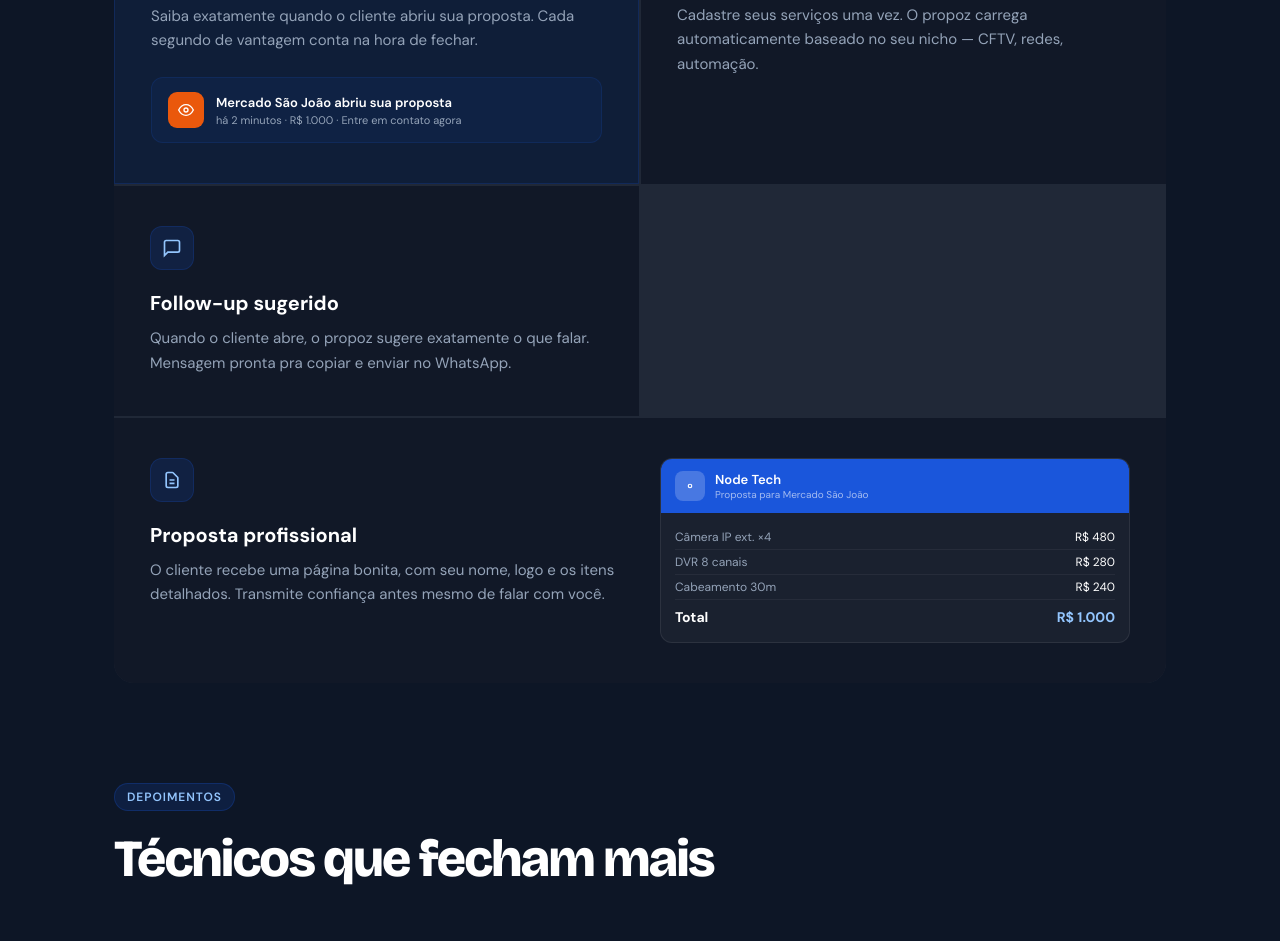
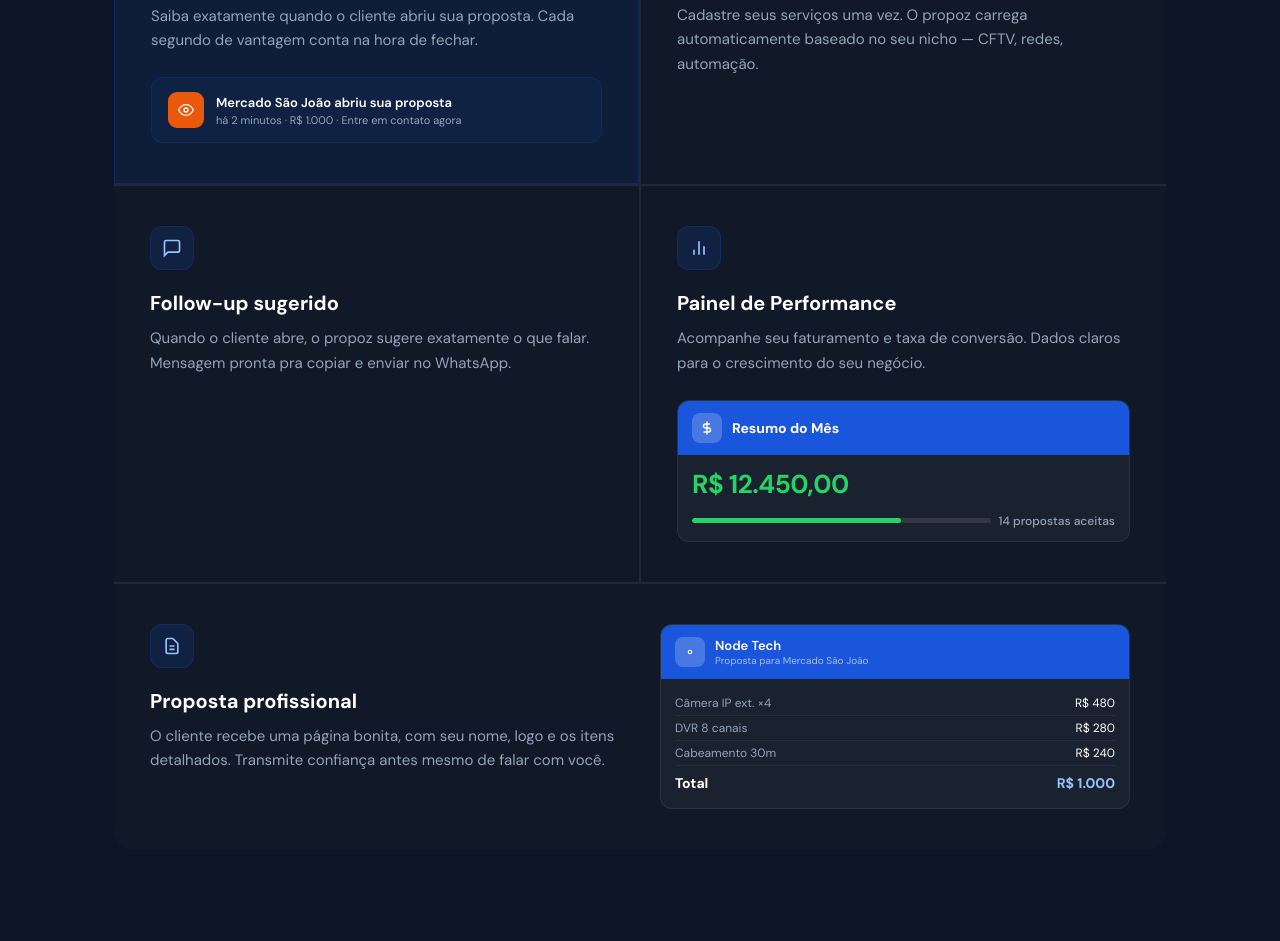
Before and after one commit to KemersonPassos/propoz-landing, a plain HTML site: page index.html in a window 1280 px wide. Shown: the part 2581-3522 px from the top of the page. Drawn offline with nearby package versions, Linux system fonts and the light colour scheme.

Commit message:
feat: add performance dashboard feature section to landing page

```diff
--- a/index.html
+++ b/index.html
@@ -1775,6 +1775,42 @@
                     pra copiar e enviar no WhatsApp.</div>
             </div>
 
+            <div class="feature">
+                <div class="feature-icon">
+                    <svg width="20" height="20" viewBox="0 0 24 24" fill="none" stroke="#93C5FD" stroke-width="2">
+                        <line x1="18" y1="20" x2="18" y2="10" />
+                        <line x1="12" y1="20" x2="12" y2="4" />
+                        <line x1="6" y1="20" x2="6" y2="14" />
+                    </svg>
+                </div>
+                <div class="feature-title">Painel de Performance</div>
+                <div class="feature-desc">Acompanhe seu faturamento e taxa de conversão. Dados claros para o crescimento do seu negócio.</div>
+                <div class="feature-visual">
+                    <div class="proposal-mini">
+                        <div class="proposal-mini-head">
+                            <div class="proposal-mini-icon-wrap">
+                                <svg width="14" height="14" viewBox="0 0 24 24" fill="none" stroke="#fff" stroke-width="2.5">
+                                    <line x1="12" y1="1" x2="12" y2="23"/>
+                                    <path d="M17 5H9.5a3.5 3.5 0 0 0 0 7h5a3.5 3.5 0 0 1 0 7H6"/>
+                                </svg>
+                            </div>
+                            <div style="font-size: 14px; font-weight: 700; color: #fff;">Resumo do Mês</div>
+                        </div>
+                        <div class="proposal-mini-body">
+                            <div style="font-family: 'DM Sans', monospace; font-size: 26px; font-weight: 800; color: var(--green); margin-bottom: 12px; letter-spacing: -0.5px;">
+                                R$ 12.450,00
+                            </div>
+                            <div style="display: flex; align-items: center; gap: 8px;">
+                                <div style="flex: 1; height: 5px; background: rgba(255, 255, 255, 0.1); border-radius: 3px; overflow: hidden;">
+                                    <div style="width: 70%; height: 100%; background: var(--green); border-radius: 3px;"></div>
+                                </div>
+                                <div style="font-size: 12px; font-weight: 500; color: var(--muted);">14 propostas aceitas</div>
+                            </div>
+                        </div>
+                    </div>
+                </div>
+            </div>
+
             <div class="feature wide">
                 <div class="feature-wide-col">
                     <div class="feature-icon">
```
